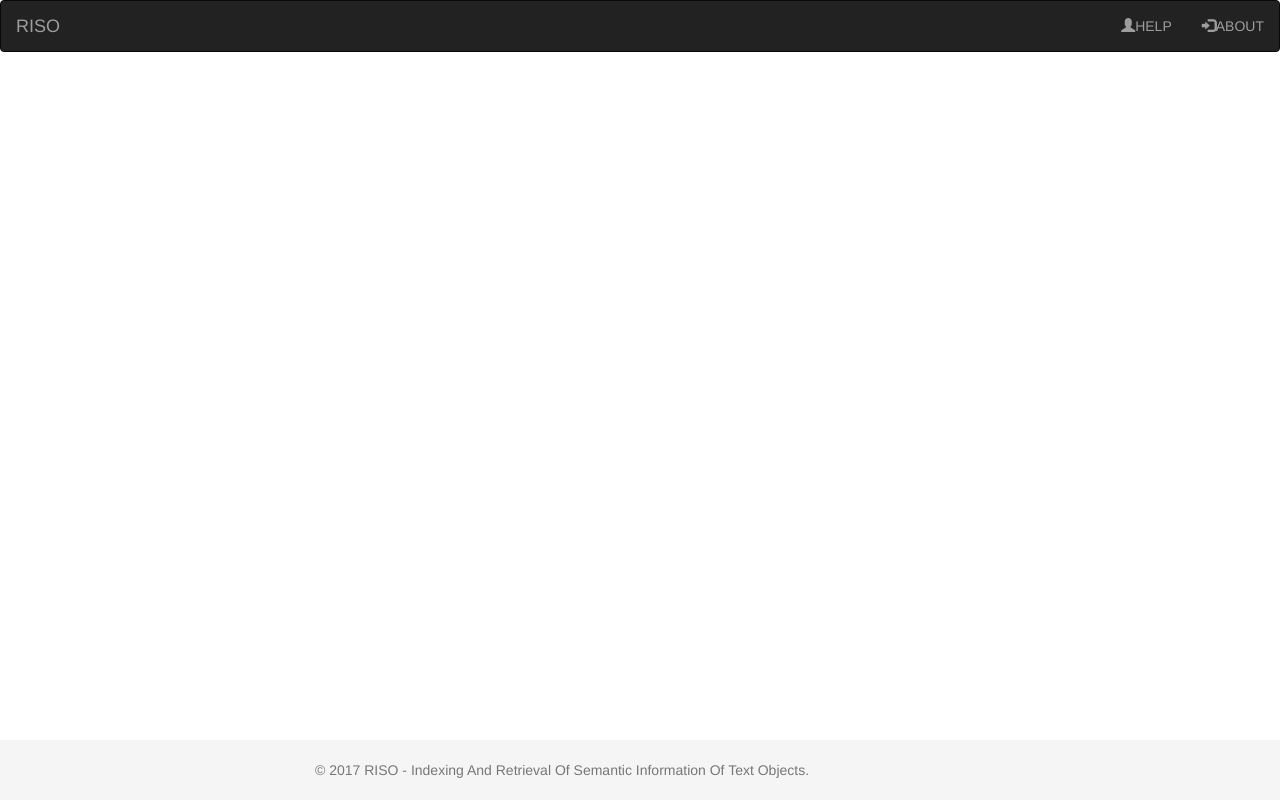
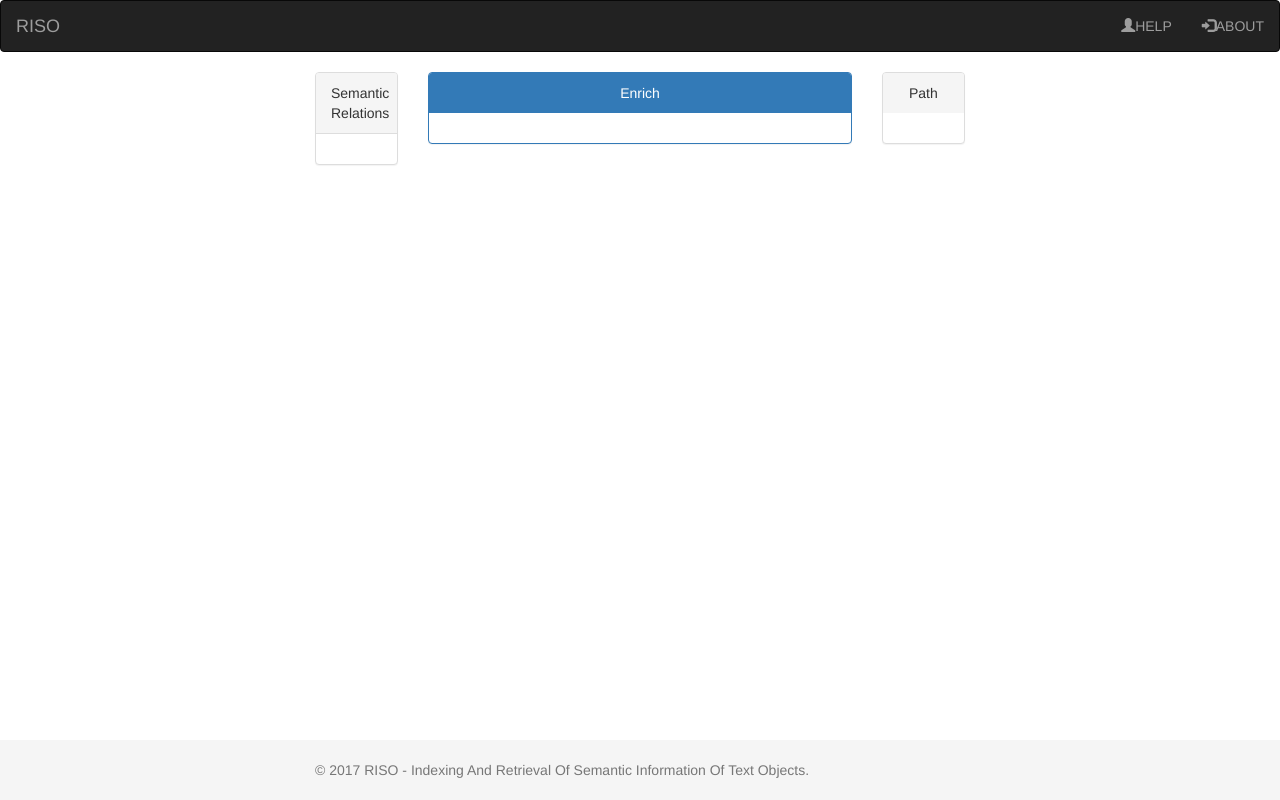
Before and after one commit to igormeira/riso-web, a plain HTML site: page enrich.html in a window 1280 px wide. Drawn offline with nearby package versions, Linux system fonts and the light colour scheme.

Commit message:
Adicionando paineis

```diff
--- a/enrich.html
+++ b/enrich.html
@@ -52,8 +52,33 @@
 <div class="container" align="center">
 
     <div class="row">
-        <div class="col-md-8" style="overflow-y: scroll; height:400px;">
+        <div class="col-md-2 pabel-group">
+            <div class="panel panel-default">
+                <!--Panel Title-->
+                <div class="panel-heading">Semantic Relations</div>
+                <!--Panel Content-->
+                <div class="panel-body">
 
+                </div>
+            </div>
+        </div>
+
+        <div class="col-md-8 panel-group" style="overflow-y: scroll; height:400px;">
+            <div class="panel panel-primary">
+                <!--Panel Title-->
+                <div class="panel-heading">Enrich</div>
+                <!--Panel Content-->
+                <div class="panel-body"></div>
+            </div>
+        </div>
+
+        <div class="col-md-2 panel-group">
+            <div class="panel panel-default">
+                <!--Panel Title-->
+                <div class="panel-heading">Path</div>
+                <!--Panel Content-->
+                <div class="panel-body"></div>
+            </div>
         </div>
     </div>
 
```
